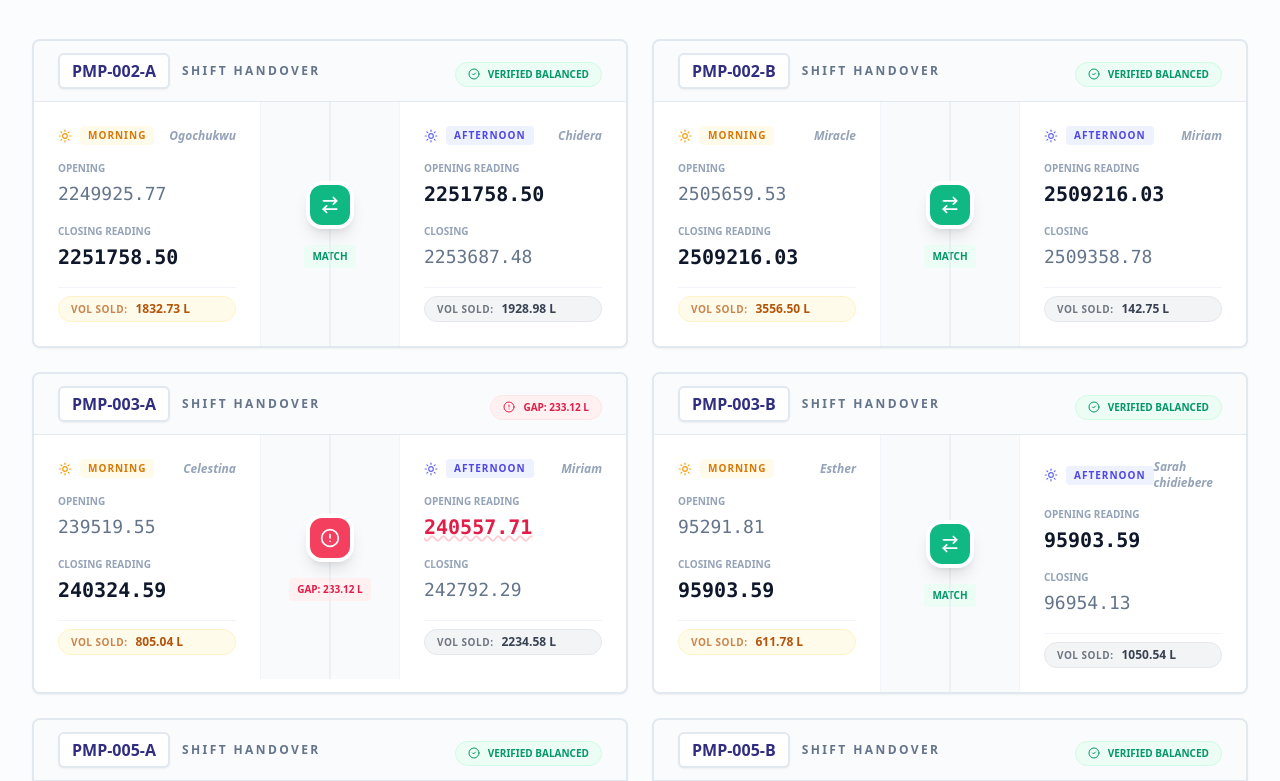
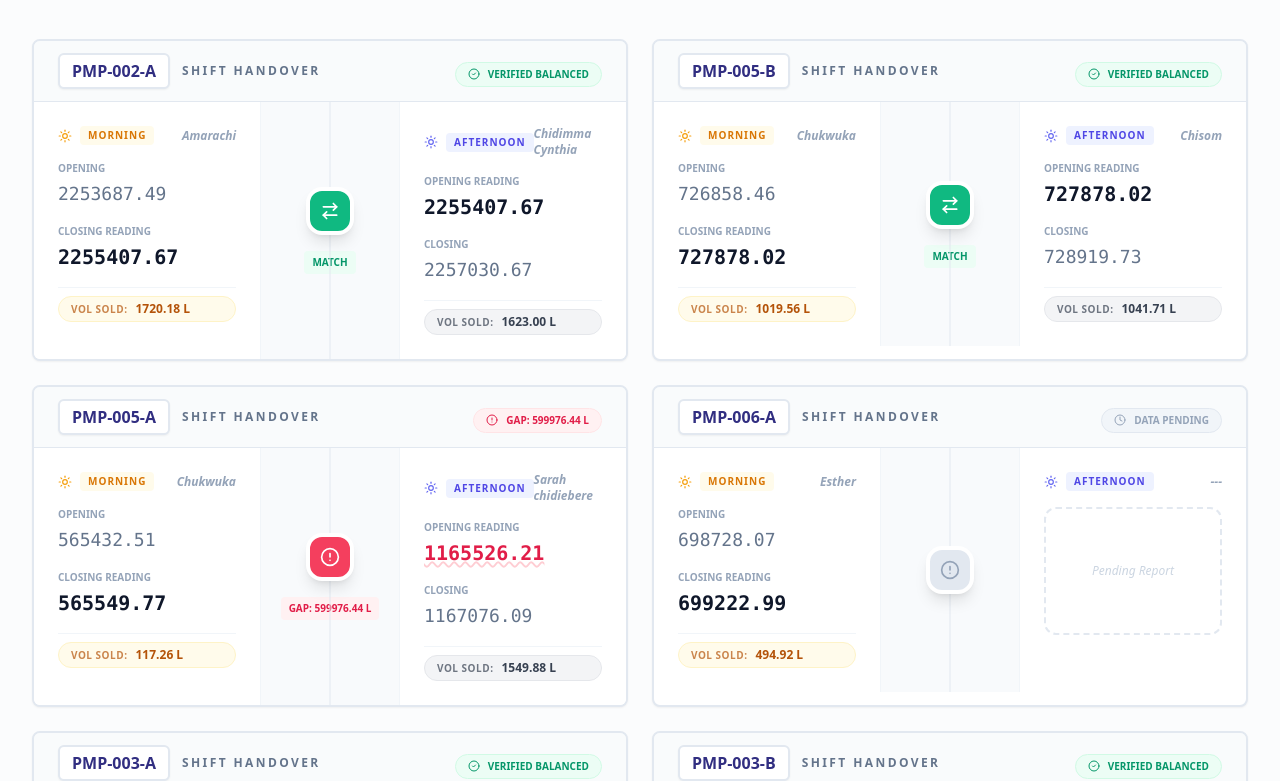
Before and after one commit to nipcobestpetroleum-art/brave-turtle-yawn, a React (Vite) app: page / in a window 1280 px wide. Shown: the part 459-1240 px from the top of the page. Built offline with nearby package versions, Linux system fonts and the light colour scheme.

Commit message:
[dyad] Adding November 26th, 2025 sales data with bulk sales and official usage - wrote 1 file(s)

```diff
--- a/src/data/reports/november2025.ts
+++ b/src/data/reports/november2025.ts
@@ -142,7 +142,7 @@ export const november2025: DailyReport[] = [
         { attendant: "Chidera", pumpId: "PMP-004-A", product: "PMS", openingReading: 827079.38, closingReading: 828683.09, pricePerLiter: 940, cashCollected: 450310, posAmount: 1052020, shortageResolutions: [{ type: "debt", amount: 4700, liters: 5, debtor: "Debt", reason: "No idea" }] },
         { attendant: "Miracle", pumpId: "PMP-006-A", product: "PMS", openingReading: 674806.88, closingReading: 675879.68, pricePerLiter: 940, cashCollected: 154500, posAmount: 409425, shortageResolutions: [{ type: "debt", amount: 376000, liters: 400, debtor: "First patriot", reason: "MD approved" }, { type: "debt", amount: 67600, liters: 71.91, debtor: "Chief Bestman", reason: "House" }] },
         { attendant: "Sarah chidiebere", pumpId: "PMP-005-A", product: "PMS", openingReading: 1141995.90, closingReading: 1143836.56, pricePerLiter: 940, cashCollected: 358620, posAmount: 1248900, shortageResolutions: [{ type: "debt", amount: 122200, liters: 130, debtor: "First patriot", reason: "MD approved" }] },
-        { attendant: "Mulakor", pumpId: "PMP-005-B", product: "PMS", openingReading: 708986.59, closingReading: 710192.54, pricePerLiter: 940, cashCollected: 366550, posAmount: 765712 },
+        { attendant: "Mulakor", pumpId: "PMP-005-B", product: "PMS", openingReading: 707978.89, closingReading: 708986.59, pricePerLiter: 940, cashCollected: 744350, posAmount: 200540 },
         { attendant: "AGO Operator", pumpId: "AGO-001-B", product: "AGO", openingReading: 451397.78, closingReading: 451397.78, pricePerLiter: 1200, cashCollected: 0, posAmount: 0, shortageResolutions: [{ type: "official use", amount: 36000, liters: 30, purpose: "Generator", reason: "Daily usage" }] }
       ],
       afternoon: [
@@ -239,7 +239,7 @@ export const november2025: DailyReport[] = [
         { attendant: "Miracle", pumpId: "PMP-003-B", product: "PMS", openingReading: 71938.84, closingReading: 73265.83, pricePerLiter: 940, cashCollected: 669100, posAmount: 535080, shortageResolutions: [{ type: "debt", amount: 42300, liters: 45, debtor: "Multipro", reason: "MD approved" }] },
         { attendant: "Amarachi", pumpId: "PMP-004-A", product: "PMS", openingReading: 833352.45, closingReading: 835098.01, pricePerLiter: 940, cashCollected: 157350, posAmount: 1422447, shortageResolutions: [{ type: "debt", amount: 31020, liters: 33, debtor: "Multipro", reason: "MD approved" }, { type: "official use", amount: 28200, liters: 30, purpose: "Bread", reason: "By okoye" }] },
         { attendant: "Miriam", pumpId: "PMP-006-B", product: "PMS", openingReading: 550806.98, closingReading: 552036.34, pricePerLiter: 940, cashCollected: 741160, posAmount: 407270 },
-        { attendant: "Donald", pumpId: "AGO-001-A", product: "AGO", openingReading: 185377.85, closingReading: 185569.35, pricePerLiter: 1050, cashCollected: 195050, posAmount: 6000 },
+        { attendant: "Donald", pumpId: "AGO-001-A", product: "AGO", openingReading: 185569.35, closingReading: 185569.35, pricePerLiter: 1050, cashCollected: 0, posAmount: 0 },
         { attendant: "Donald", pumpId: "AGO-001-B", product: "AGO", openingReading: 451622.78, closingReading: 451682.78, pricePerLiter: 1050, cashCollected: 63000, posAmount: 0 },
       ],
       afternoon: [
@@ -270,7 +270,6 @@ export const november2025: DailyReport[] = [
         { attendant: "Celestina", pumpId: "PMP-005-B", product: "PMS", openingReading: 713531.20, closingReading: 713603.97, pricePerLiter: 940, cashCollected: 52900, posAmount: 15500 },
         { attendant: "Ogochukwu", pumpId: "PMP-006-A", product: "PMS", openingReading: 680298.22, closingReading: 681156.14, pricePerLiter: 940, cashCollected: 238900, posAmount: 548634, shortageResolutions: [{ type: "official use", amount: 18800, liters: 20, purpose: "House", reason: "Mike House" }] },
         { attendant: "Amarachi", pumpId: "PMP-006-B", product: "PMS", openingReading: 552036.34, closingReading: 553233.38, pricePerLiter: 940, cashCollected: 454950, posAmount: 668800 },
-        { attendant: "Donald", pumpId: "AGO-001-A", product: "AGO", openingReading: 186280.78, closingReading: 186731.13, pricePerLiter: 1050, cashCollected: 223400, posAmount: 249500 },
       ],
       afternoon: [
         { attendant: "Miriam", pumpId: "PMP-002-A", product: "PMS", openingReading: 2220673.66, closingReading: 2221757.88, pricePerLiter: 940, cashCollected: 305150, posAmount: 713521 },
@@ -553,5 +552,30 @@ export const november2025: DailyReport[] = [
       ]
     },
     bankDeposits: []
+  },
+  {
+    date: "2025-11-26",
+    shifts: {
+      morning: [
+        { attendant: "Amarachi", pumpId: "PMP-002-A", product: "PMS", openingReading: 2253687.49, closingReading: 2255407.67, pricePerLiter: 940, cashCollected: 435950, posAmount: 1048954.20, shortageResolutions: [{ type: "debt", amount: 42300, liters: 45, debtor: "Indomie company" }, { type: "debt", amount: 89300, liters: 95, debtor: "First patriot" }] },
+        { attendant: "Chukwuka", pumpId: "PMP-005-B", product: "PMS", openingReading: 726858.46, closingReading: 727878.02, pricePerLiter: 940, cashCollected: 501480, posAmount: 424900, shortageResolutions: [{ type: "debt", amount: 31020, liters: 33, debtor: "Multipro" }] },
+        { attendant: "Chukwuka", pumpId: "PMP-005-A", product: "PMS", openingReading: 565432.51, closingReading: 565549.77, pricePerLiter: 940, cashCollected: 102900, posAmount: 7000 },
+        { attendant: "Esther", pumpId: "PMP-006-A", product: "PMS", openingReading: 698728.07, closingReading: 699222.99, pricePerLiter: 940, cashCollected: 262000, posAmount: 175700, shortageResolutions: [{ type: "debt", amount: 8460, liters: 9, debtor: "Multipro" }, { type: "return to tank", amount: 18546.20, liters: 19.73, reason: "Donald" }] },
+        { attendant: "Miracle", pumpId: "PMP-005-A", product: "PMS", openingReading: 1164176.26, closingReading: 1165526.21, pricePerLiter: 940, cashCollected: 517000, posAmount: 685006, shortageResolutions: [{ type: "debt", amount: 65800, liters: 70, debtor: "First patriot" }] },
+        { attendant: "Ogochukwu", pumpId: "PMP-003-A", product: "PMS", openingReading: 242792.30, closingReading: 245150.94, pricePerLiter: 940, cashCollected: 746570, posAmount: 1445984, shortageResolutions: [{ type: "debt", amount: 24500, liters: 26.06, debtor: "Dogood" }] },
+        { attendant: "Celestina", pumpId: "PMP-003-B", product: "PMS", openingReading: 96954.13, closingReading: 97813.22, pricePerLiter: 940, cashCollected: 643800, posAmount: 157800, shortageResolutions: [{ type: "return to tank", amount: 4700, liters: 5, reason: "Donald" }] },
+      ],
+      afternoon: [
+        { attendant: "Chidimma Cynthia", pumpId: "PMP-002-A", product: "PMS", openingReading: 2255407.67, closingReading: 2257030.67, pricePerLiter: 940, cashCollected: 324200, posAmount: 860598.20, shortageResolutions: [{ type: "debt", amount: 307239, liters: 326.85, debtor: "Maco", reason: "MD approved" }, { type: "official use", amount: 28200, liters: 30, purpose: "Bread bus", reason: "Okoye" }, { type: "return to tank", amount: 4700, liters: 5, reason: "Priming" }] },
+        { attendant: "Chidera", pumpId: "PMP-002-B", product: "PMS", openingReading: 2509358.80, closingReading: 2510614.99, pricePerLiter: 940, cashCollected: 139500, posAmount: 174000, shortageResolutions: [{ type: "debt", amount: 867309.80, liters: 922.67, debtor: "Maco", reason: "MD approved" }] },
+        { attendant: "Chidera", pumpId: "PMP-003-A", product: "PMS", openingReading: 245150.94, closingReading: 246529.17, pricePerLiter: 940, cashCollected: 238850, posAmount: 976423, shortageResolutions: [{ type: "debt", amount: 65800, liters: 70, debtor: "First patriot", reason: "MD approved" }, { type: "return to tank", amount: 14100, liters: 15, reason: "Donald" }] },
+        { attendant: "Miriam", pumpId: "PMP-003-B", product: "PMS", openingReading: 97813.22, closingReading: 98274.41, pricePerLiter: 940, cashCollected: 374650, posAmount: 58896 },
+        { attendant: "Miriam", pumpId: "PMP-006-B", product: "PMS", openingReading: 565549.77, closingReading: 565551.43, pricePerLiter: 940, cashCollected: 1300, posAmount: 0 },
+        { attendant: "Sarah chidiebere", pumpId: "PMP-005-A", product: "PMS", openingReading: 1165526.21, closingReading: 1167076.09, pricePerLiter: 940, cashCollected: 551450, posAmount: 903115 },
+        { attendant: "Chisom", pumpId: "PMP-005-B", product: "PMS", openingReading: 727878.02, closingReading: 728919.73, pricePerLiter: 940, cashCollected: 609940, posAmount: 361346, shortageResolutions: [{ type: "return to tank", amount: 7003, liters: 7.45, reason: "Donald" }] },
+        { attendant: "Donald", pumpId: "AGO-001-A", product: "AGO", openingReading: 191425.81, closingReading: 191760.09, pricePerLiter: 1050, cashCollected: 59500, posAmount: 0, shortageResolutions: [{ type: "debt", amount: 163000, liters: 155.24, debtor: "No idea", reason: "Debt" }, { type: "official use", amount: 52500, liters: 50, purpose: "House", reason: "House" }] },
+      ]
+    },
+    bankDeposits: []
   }
 ];
```
